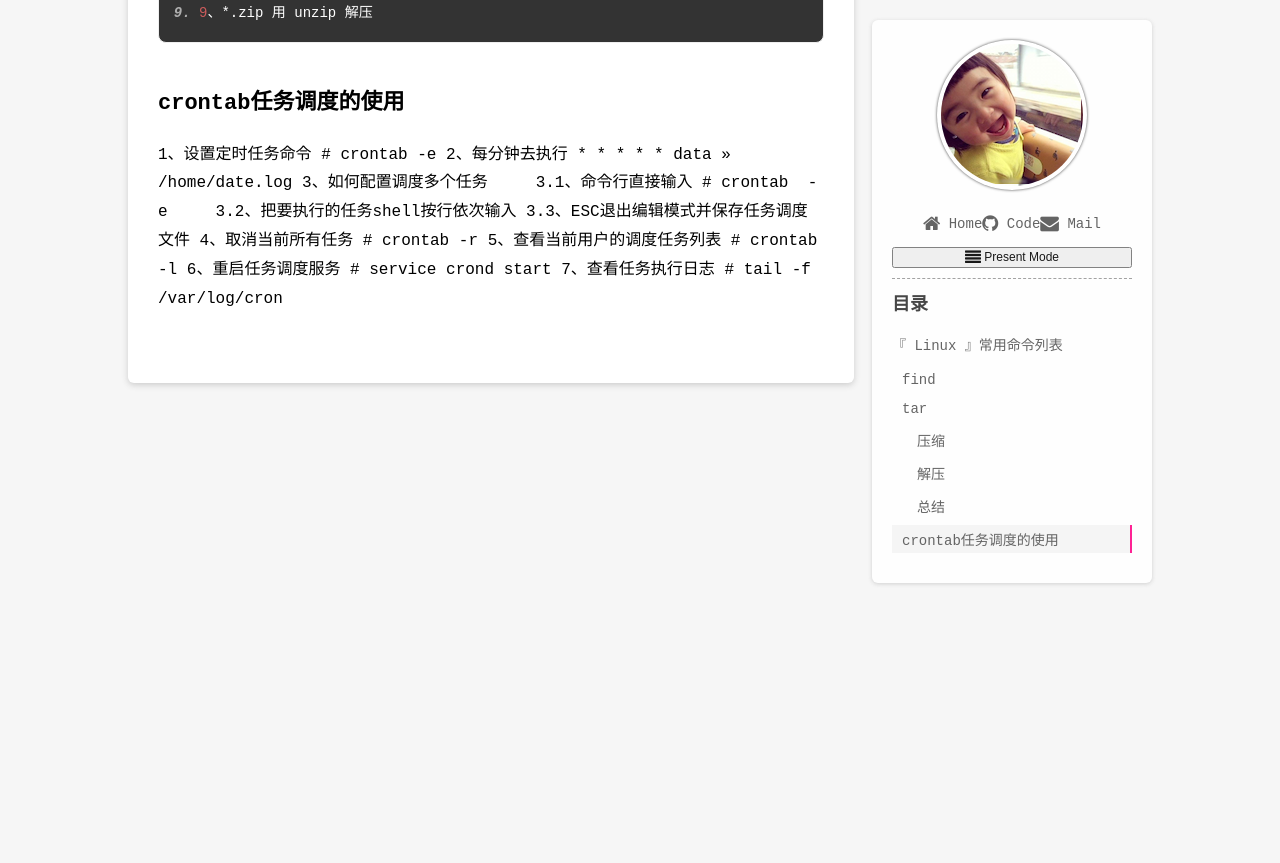
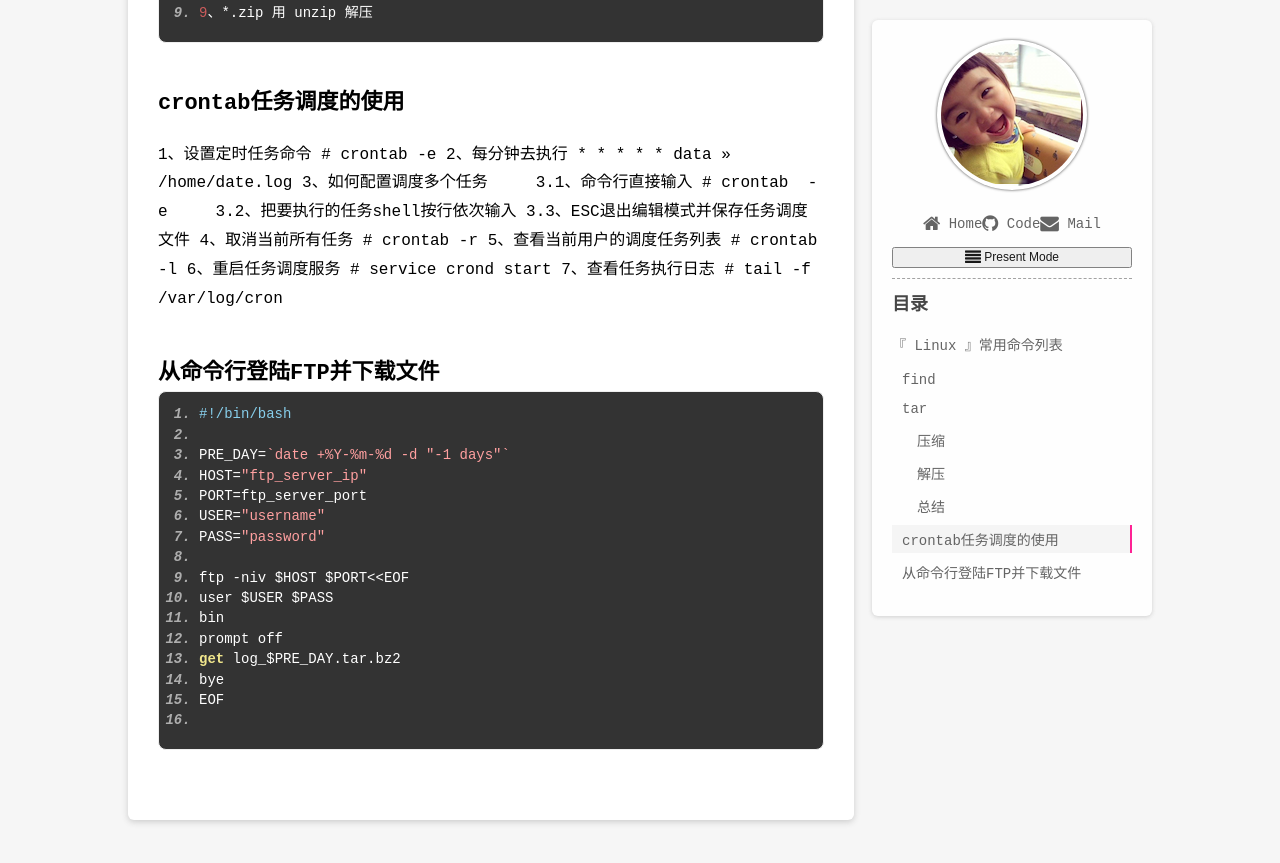
Before and after one commit to johnsonsbaby/johnsonsbaby.github.io, a Jekyll site: the page built from _posts/linux/2011-12-1-Linux-Command-Cheat-Sheet.md, in a window 1280 px wide and 900 px high, scrolled down 1775 px. Shown: the top 863 px of the window. Built offline with Jekyll 4.4.1, drawn with Linux system fonts in a browser that asks for light colours.

````diff
--- a/_posts/linux/2011-12-1-Linux-Command-Cheat-Sheet.md
+++ b/_posts/linux/2011-12-1-Linux-Command-Cheat-Sheet.md
@@ -96,3 +96,25 @@
 5、查看当前用户的调度任务列表 # crontab -l
 6、重启任务调度服务 # service crond start
 7、查看任务执行日志 # tail -f /var/log/cron
+
+
+## 从命令行登陆FTP并下载文件
+
+```shell
+#!/bin/bash
+
+PRE_DAY=`date +%Y-%m-%d -d "-1 days"`
+HOST="ftp_server_ip"
+PORT=ftp_server_port
+USER="username"
+PASS="password"
+
+ftp -niv $HOST $PORT<<EOF
+user $USER $PASS
+bin
+prompt off
+get log_$PRE_DAY.tar.bz2
+bye
+EOF
+
+```
````
Also changed, not shown: _posts/linux/2011-12-8-Handle-Nginx-Log-for-PVUV.md (added, +60 -0 lines).
